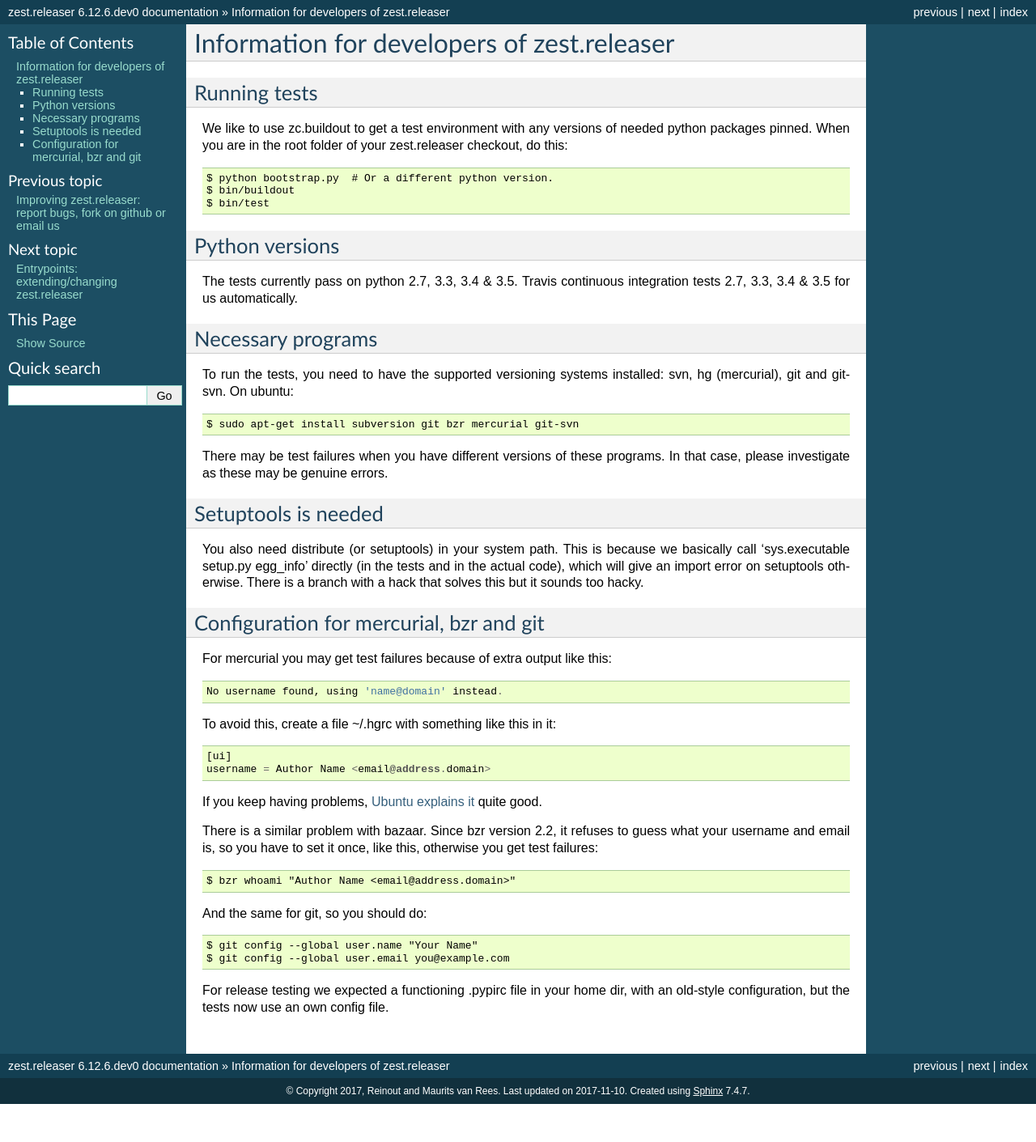
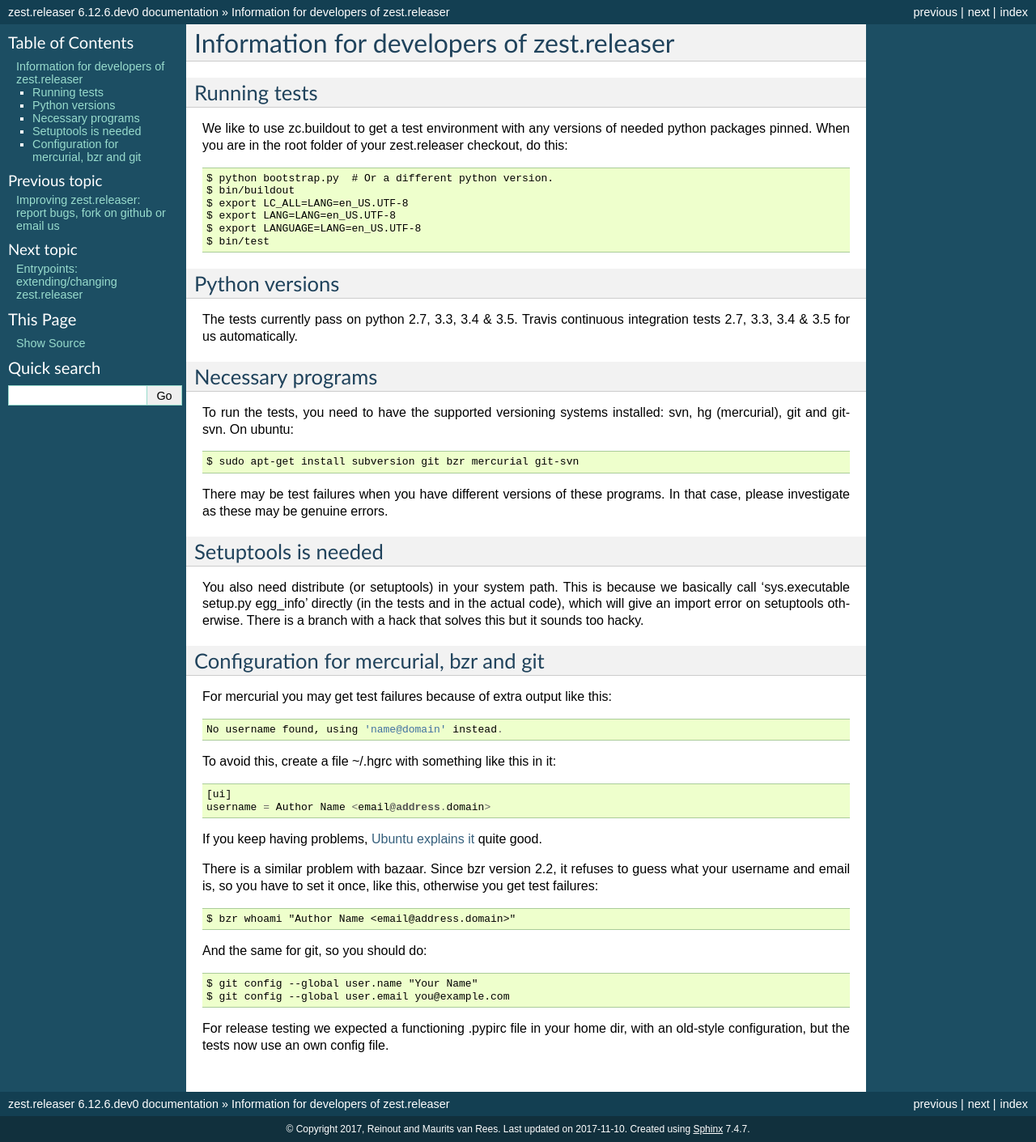
Before and after one commit to zestsoftware/zest.releaser, a Sphinx documentation site: the page built from doc/source/developing.rst, in a window 1280 px wide. Shown: the whole page at 81% size. Built offline with Sphinx 7.4.7, drawn with Linux system fonts in a browser that asks for light colours; pages that are not in the unit, such as notebooks, are missing from menus; before the commit the page ends 1364 px from its top, so only the background shows below that.

Commit message:
Document the need to configure localization for testing.

```diff
--- a/doc/source/developing.rst
+++ b/doc/source/developing.rst
@@ -10,6 +10,9 @@ zest.releaser checkout, do this::
 
   $ python bootstrap.py  # Or a different python version.
   $ bin/buildout
+  $ export LC_ALL=LANG=en_US.UTF-8
+  $ export LANG=LANG=en_US.UTF-8
+  $ export LANGUAGE=LANG=en_US.UTF-8
   $ bin/test
 
 
```
